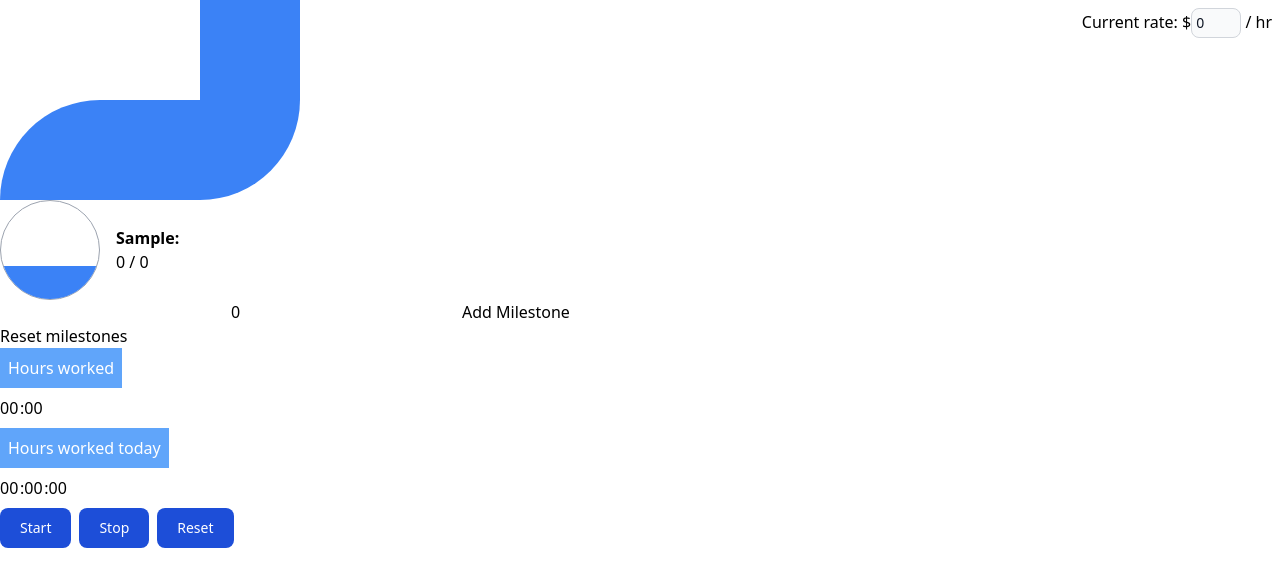
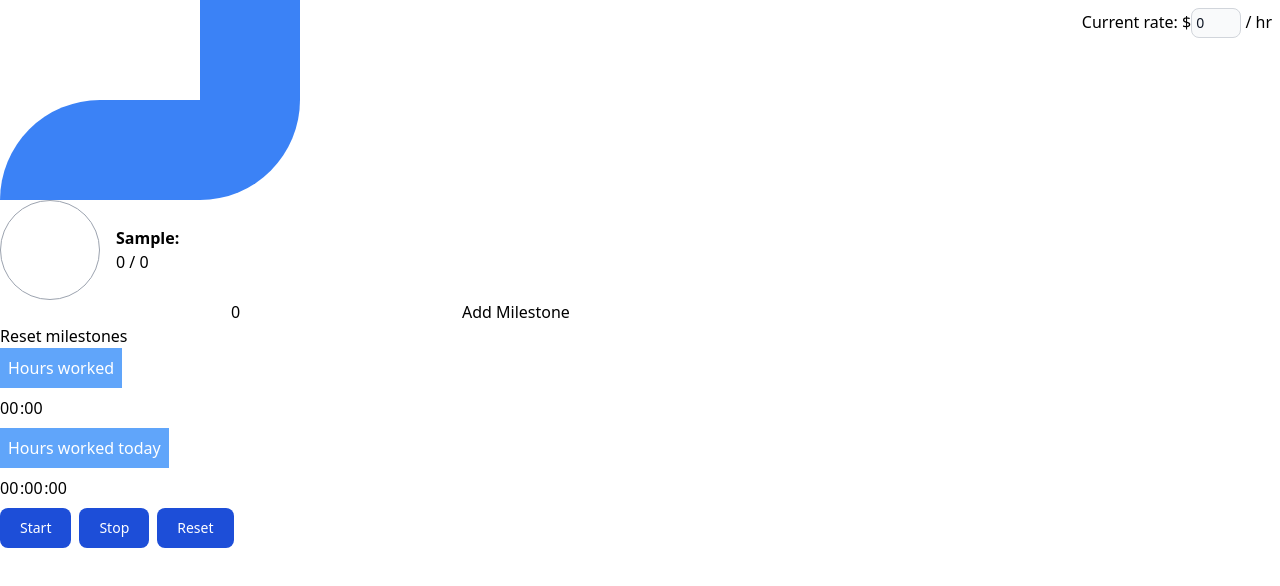
Before and after one commit to WebsByTodd/money-visualizer, a React (Vite) app: page / in a window 1280 px wide. Both pictures are taken after typing "Sample" into the empty fields and a click on the button "Add Milestone". Shown: the top 586 px of the page. Built offline with nearby package versions, Linux system fonts and the light colour scheme.

Commit message:
Add logic for the state of things.

```diff
--- a/src/Milestones/MilestoneList.tsx
+++ b/src/Milestones/MilestoneList.tsx
@@ -7,7 +7,7 @@ import {
   StreamVertical,
 } from "../Tiles/Streams";
 import clsx from "clsx/lite";
-import { PoolFull, PoolLow } from "../Tiles/Pools";
+import { Pool } from "../Tiles/Pools";
 
 export function MilestoneList({
   milestones,
@@ -34,10 +34,18 @@ export function MilestoneList({
         {milestones.map((milestone, idx) => {
           const isLeft = idx % 2 === 0;
           const isLast = idx === milestones.length - 1;
-          const isDry = milestone.progress < milestone.amount;
+          let poolState: "empty" | "low" | "full";
+          if (milestone.progress === 0) {
+            poolState = "empty";
+          } else if (milestone.progress === milestone.amount) {
+            poolState = "full";
+          } else {
+            poolState = "low";
+          }
+          const isDry = poolState !== "full";
           return (
             <Fragment key={milestone.name}>
-              {isLeft && <PoolLow />}
+              {isLeft && <Pool state={poolState} />}
               <div
                 className={clsx(
                   "col-span-5",
@@ -53,7 +61,7 @@ export function MilestoneList({
                   {milestone.progress} / {milestone.amount}
                 </span>
               </div>
-              {!isLeft && <PoolLow />}
+              {!isLeft && <Pool state={poolState} />}
               {!isLast &&
                 (isLeft ? (
                   <StreamBendRight isDry={isDry} />
--- a/src/Tiles/Pools.tsx
+++ b/src/Tiles/Pools.tsx
@@ -1,6 +1,20 @@
 import clsx from "clsx/lite";
 
-export function PoolFull() {
+interface PoolProps {
+  state: "empty" | "low" | "full";
+}
+export function Pool({ state }: PoolProps) {
+  switch (state) {
+    case "full":
+      return <PoolFull />;
+    case "low":
+      return <PoolLow />;
+    case "empty":
+      return <PoolEmpty />;
+  }
+}
+
+function PoolFull() {
   return (
     <div
       className={clsx(
@@ -15,7 +29,7 @@ export function PoolFull() {
   );
 }
 
-export function PoolLow() {
+function PoolLow() {
   return (
     <div
       className={clsx(
@@ -41,3 +55,18 @@ export function PoolLow() {
     </div>
   );
 }
+
+function PoolEmpty() {
+  return (
+    <div
+      className={clsx(
+        "w-[100px]",
+        "h-[100px]",
+        "bg-white",
+        "rounded-full",
+        "border",
+        "border-gray-400"
+      )}
+    />
+  );
+}
```
